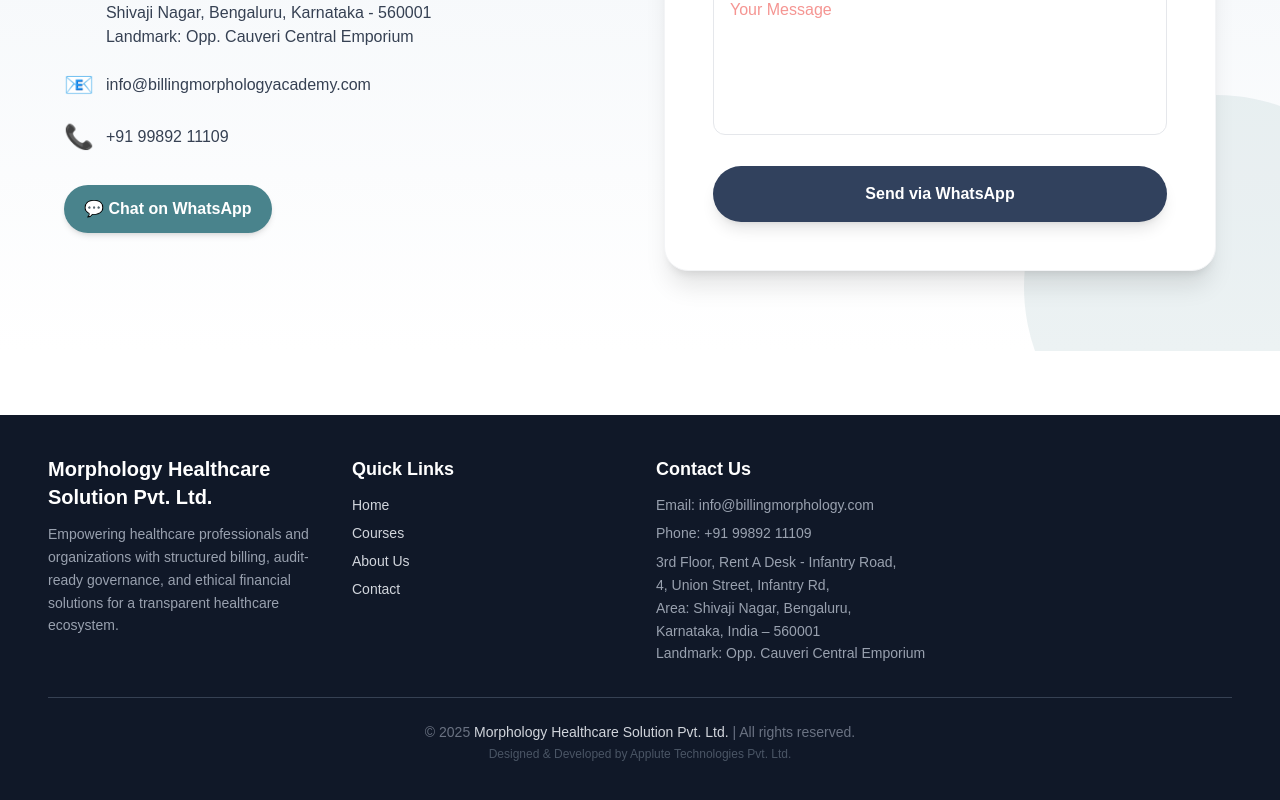
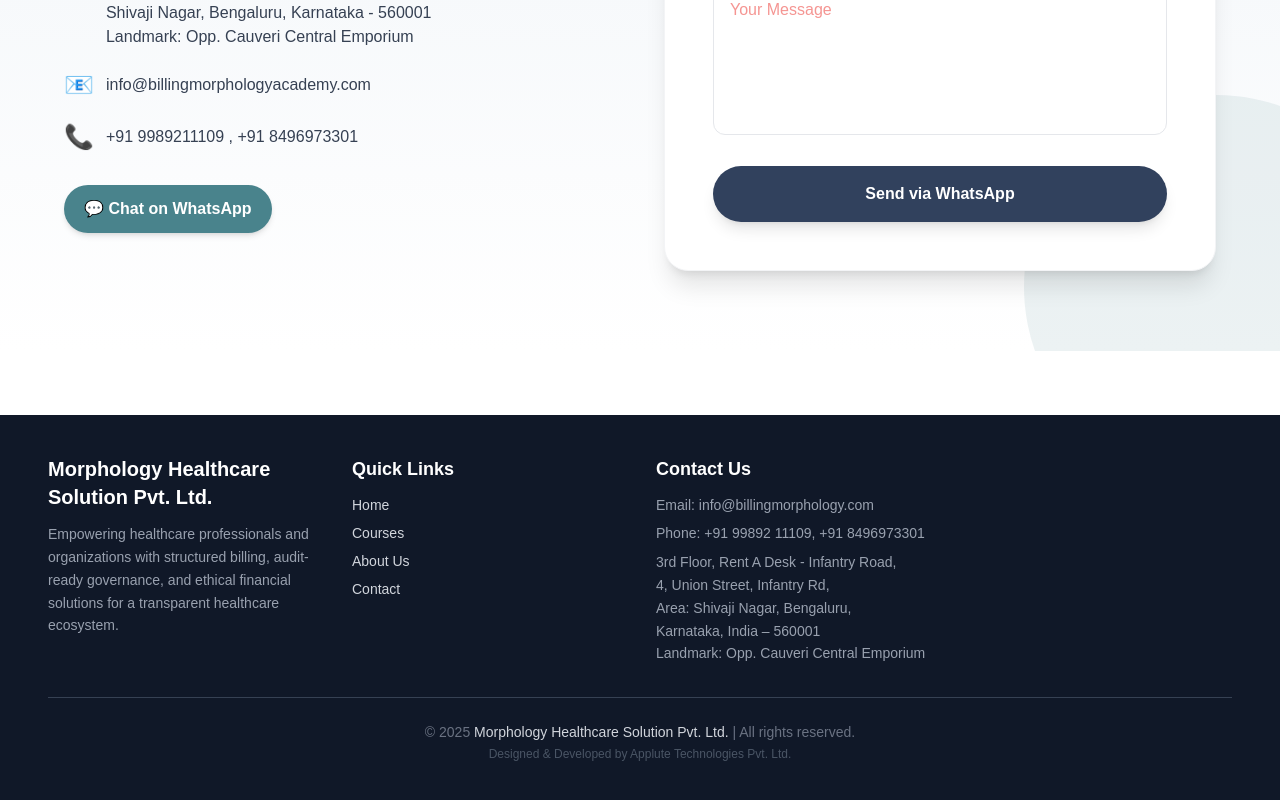
Before and after one commit to Chandan784/BillingMorphology, a Next.js app: page / in a window 1280 px wide. Shown: the part 7900-8700 px from the top of the page. Built offline with nearby package versions, Linux system fonts and the light colour scheme.

Commit message:
2nd contact added

```diff
--- a/src/app/components/CotactusSection.jsx
+++ b/src/app/components/CotactusSection.jsx
@@ -83,10 +83,10 @@
             <div className="flex items-center space-x-3">
               <span className="text-[#31415d] text-2xl">📞</span>
               <a
-                href="tel:+919989211109"
+                href=""
                 className="text-gray-700 font-medium hover:text-[#49838c] transition"
               >
-                +91 99892 11109
+                +91 9989211109 , +91 8496973301
               </a>
             </div>
           </div>
--- a/src/app/components/Footer.jsx
+++ b/src/app/components/Footer.jsx
@@ -87,11 +87,8 @@
               </li>
               <li>
                 Phone:{" "}
-                <a
-                  href="tel:+919989211109"
-                  className="hover:text-blue-400 transition"
-                >
-                  +91 99892 11109
+                <a href="" className="hover:text-blue-400 transition">
+                  +91 99892 11109, +91 8496973301
                 </a>
               </li>
               <li className="leading-relaxed">
```
